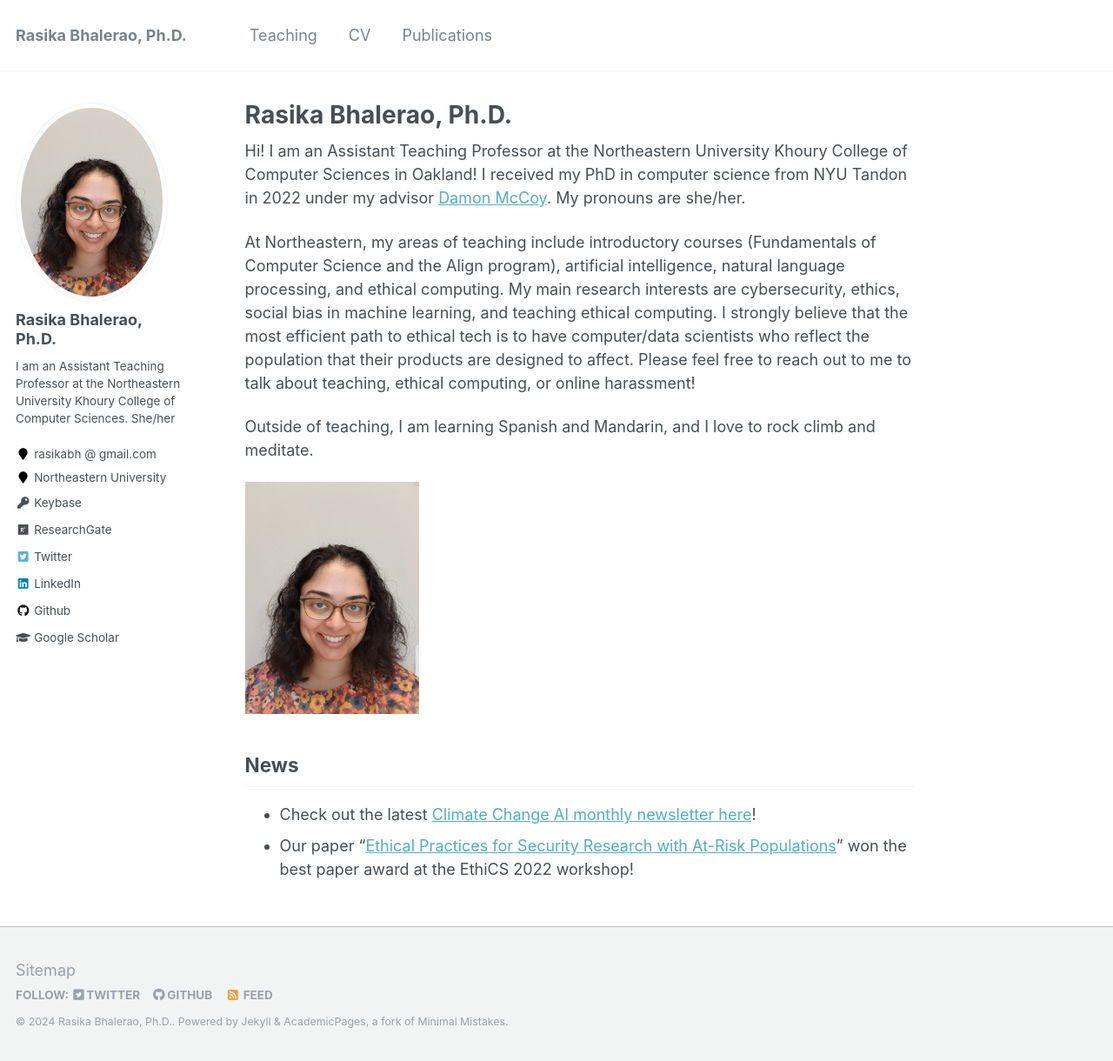
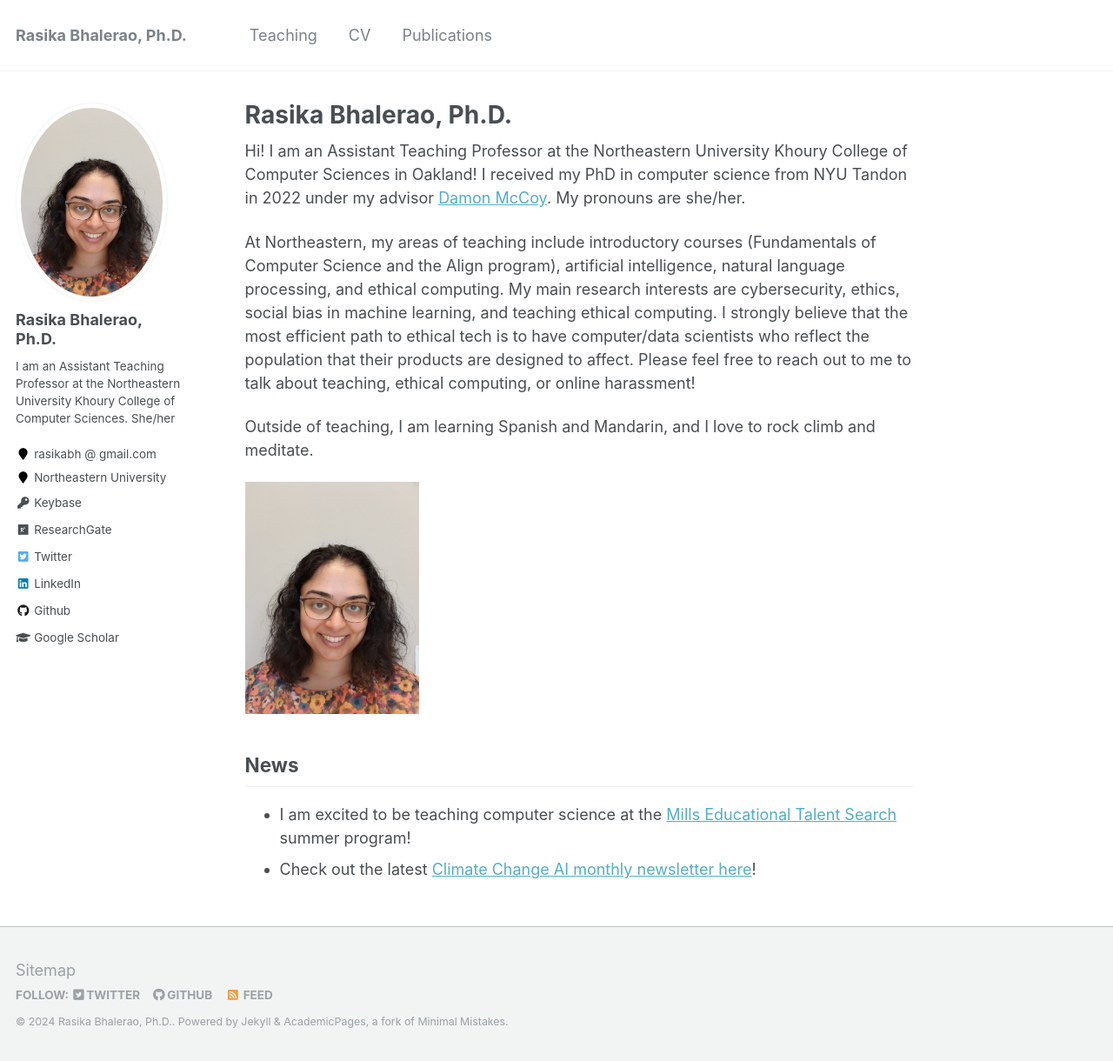
Before and after one commit to rasikabh/rasikabh.github.io, a Jekyll site: the page built from _pages/about.md, in a window 1280 px wide and 1220 px high. Shown: the whole window at 87% size. Built offline with Jekyll 4.4.1, drawn with Linux system fonts in a browser that asks for light colours.

Commit message:
update announcements

```diff
--- a/_pages/about.md
+++ b/_pages/about.md
@@ -23,5 +23,5 @@ Outside of teaching, I am learning Spanish and Mandarin, and I love to rock clim
 
 ## News
 
+- I am excited to be teaching computer science at the [Mills Educational Talent Search](https://mets.sites.northeastern.edu/) summer program!
 - Check out the latest [Climate Change AI monthly newsletter here](https://www.climatechange.ai/newsletter)!
-- Our paper "[Ethical Practices for Security Research with At-Risk Populations](https://elissaredmiles.com/research/ethics_2022.pdf)" won the best paper award at the EthiCS 2022 workshop!
```
